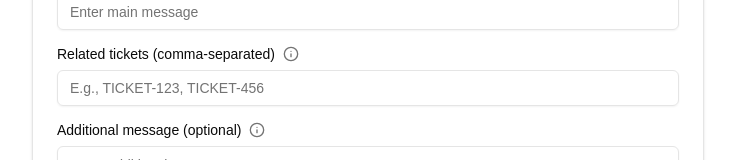
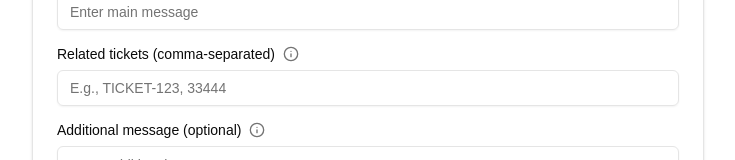
Before and after one commit to BOTOOM/conventional-commit-generator, a Next.js app: page / in a window 1280 px wide. Shown: the part 179-339 px from the top of the page, without its empty margins (272-1007 px from the left). Built offline with nearby package versions, Linux system fonts and the light colour scheme.

Commit message:
fix: adjust tickets placeholder

```diff
--- a/src/components/commit-generator.tsx
+++ b/src/components/commit-generator.tsx
@@ -101,7 +101,7 @@ export default function CommitGenerator() {
             id="tickets"
             value={formData.tickets}
             onChange={(e) => handleChange('tickets', e.target.value)}
-            placeholder="E.g., TICKET-123, TICKET-456"
+            placeholder="E.g., TICKET-123, 33444"
           />
         </div>
         <div className="space-y-2">
```
